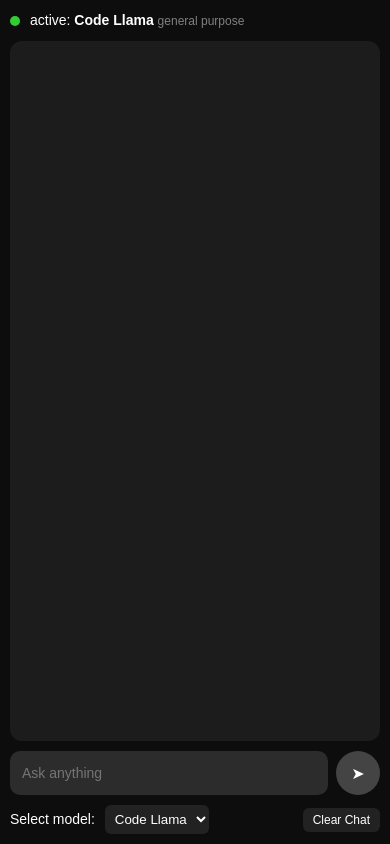
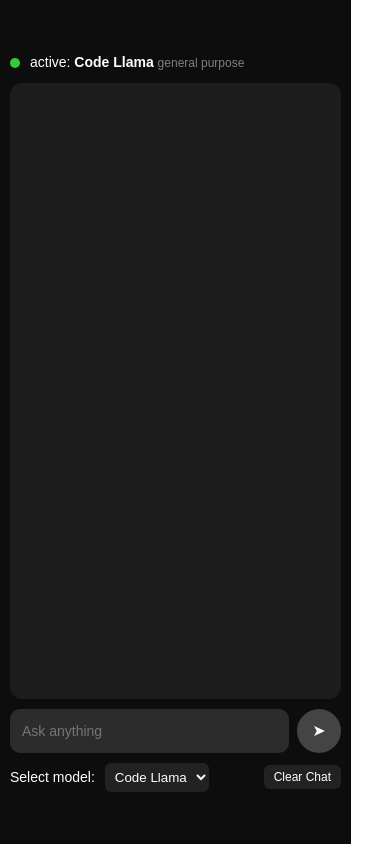
Before and after one commit to phani-tmp/Adabot, a React (Vite) app in the folder my-ada-app/: page / in a window 390 px wide. Built offline with nearby package versions, Linux system fonts and the light colour scheme.

Commit message:
fourth commit

```diff
--- a/my-ada-app/src/App.css
+++ b/my-ada-app/src/App.css
@@ -144,15 +144,15 @@ body, html {
 /* Mobile responsiveness */
 @media (max-width: 600px) {
   body, html {
-    height: 100vh;
-    width: 100vw;
+    height: 90vh;
+    width: 90vw;
     overflow: hidden; /* Prevent any scrolling on body */
     position: fixed; /* This prevents any overflow */
   }
 
   .app-container {
-    height: 100vh;
-    width: 100vw;
+    height: 90vh;
+    width: 90vw;
     padding: 10px; /* Reduced padding for mobile */
     overflow: hidden;
   }
```
